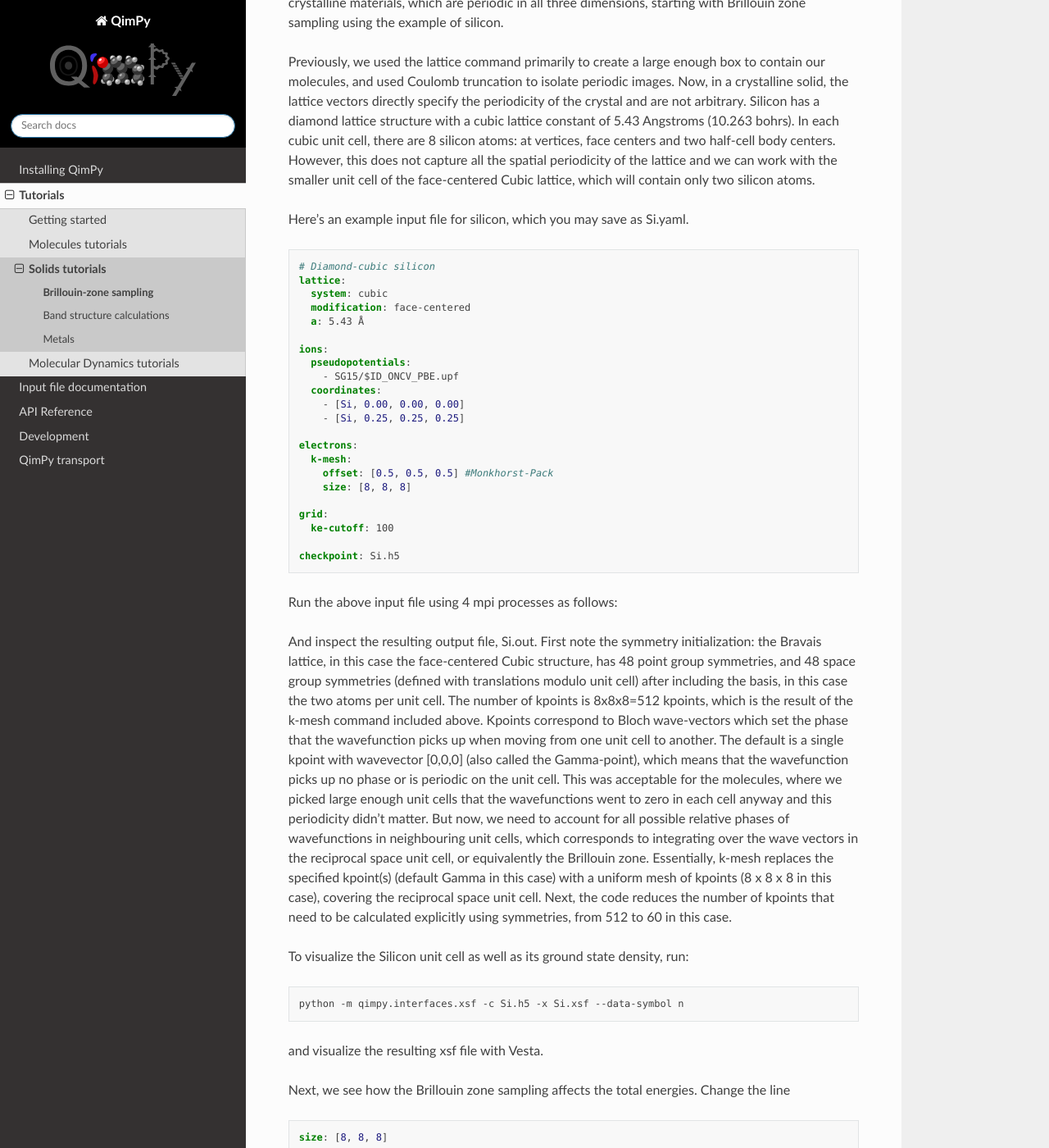
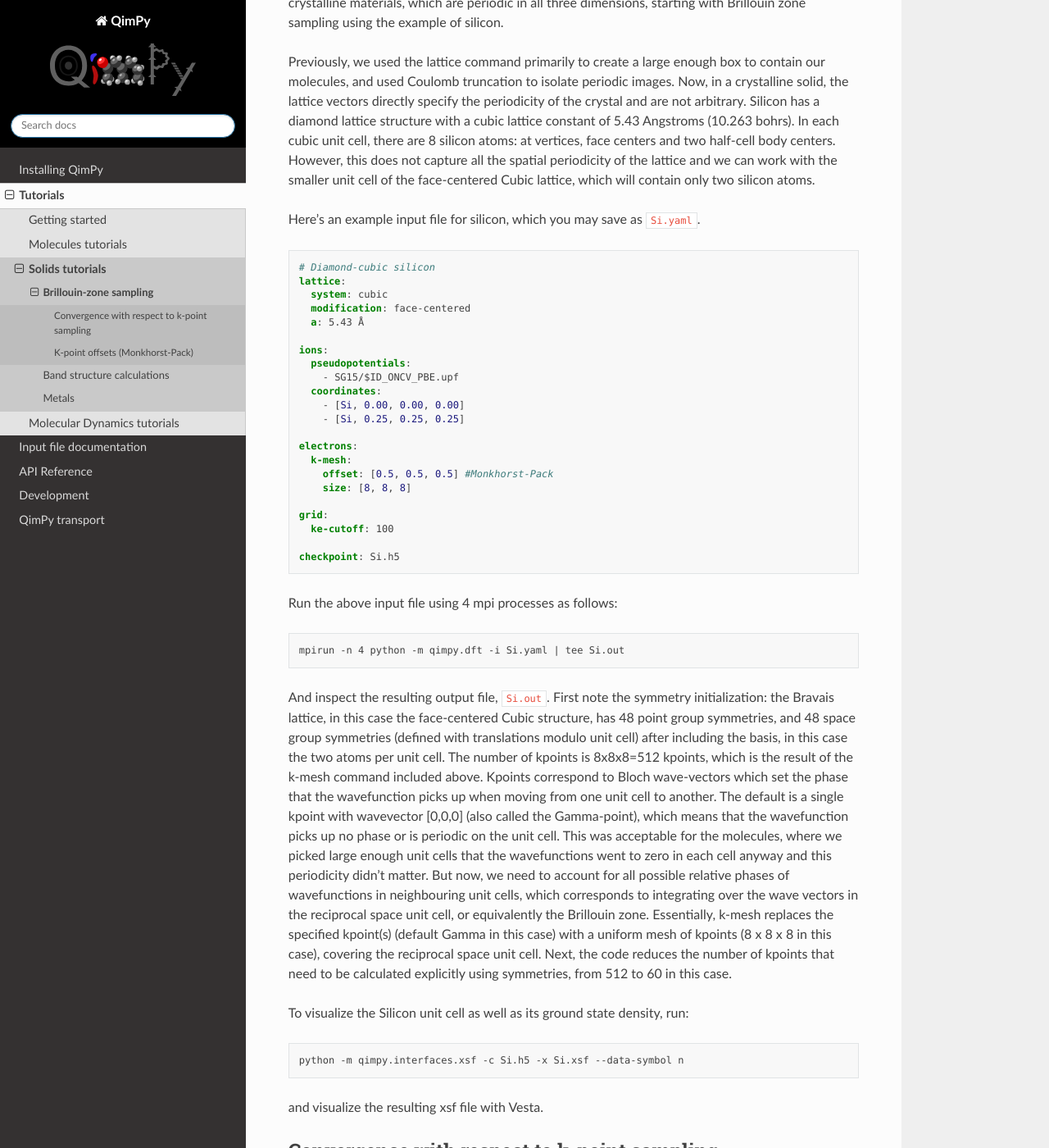
Before and after one commit to shankar1729/qimpy, a Sphinx documentation site: the page built from docs/source/tutorials/solids/bz.rst, in a window 1280 px wide and 1400 px high, scrolled down 216 px. Shown: the whole window at 82% size. Built offline with Sphinx 7.4.7 and the Read the Docs theme 2.0.0, drawn with Linux system fonts in a browser that asks for light colours; some of the changed text lies outside the part shown.

Commit message:
Restructuring of bz tutorial

```diff
--- a/docs/source/tutorials/solids/bz.rst
+++ b/docs/source/tutorials/solids/bz.rst
@@ -19,7 +19,7 @@ However, this does not capture all the spatial periodicity of the lattice
 and we can work with the smaller unit cell of the face-centered Cubic lattice,
 which will contain only two silicon atoms.
 
-Here's an example input file for silicon, which you may save as Si.yaml.
+Here's an example input file for silicon, which you may save as ``Si.yaml``.
 
 .. code-block:: yaml
 
@@ -48,11 +48,11 @@ Here's an example input file for silicon, which you may save as Si.yaml.
 
 Run the above input file using 4 mpi processes as follows:
 
-.. code-block::yaml
+.. code-block:: yaml
 
 	mpirun -n 4 python -m qimpy.dft -i Si.yaml | tee Si.out
 
-And inspect the resulting output file, Si.out. First note the symmetry initialization: the Bravais lattice, in this case the face-centered Cubic structure, has 48 point group symmetries,
+And inspect the resulting output file, ``Si.out``. First note the symmetry initialization: the Bravais lattice, in this case the face-centered Cubic structure, has 48 point group symmetries,
 and 48 space group symmetries (defined with translations modulo unit cell) after including the basis, in this case the two atoms per unit cell. The number of kpoints is 8x8x8=512 kpoints,
 which is the result of the k-mesh command included above. Kpoints correspond to Bloch wave-vectors which set the phase that the wavefunction picks up when moving from one unit cell to another.
 The default is a single kpoint with wavevector [0,0,0] (also called the Gamma-point), which means that the wavefunction picks up no phase or is periodic on the unit cell.
@@ -68,6 +68,9 @@ To visualize the Silicon unit cell as well as its ground state density, run:
 	python -m qimpy.interfaces.xsf -c Si.h5 -x Si.xsf --data-symbol n
 
 and visualize the resulting xsf file with Vesta.
+
+Convergence with respect to k-point sampling
+-------------------------------------------
 
 Next, we see how the Brillouin zone sampling affects the total energies. Change the line
 
@@ -106,3 +109,6 @@ This should then give an output like
 	Relax: 0  F: -7.88293690637    fmax: +2.803e-19  t[s]: 15.24
 	Relax: 0  F: -7.88293685116    fmax: +2.520e-19  t[s]: 38.74
 	Relax: 0  F: -7.88293695436    fmax: +2.803e-19  t[s]: 78.41
+
+K-point offsets (Monkhorst-Pack)
+--------------------------------
```
